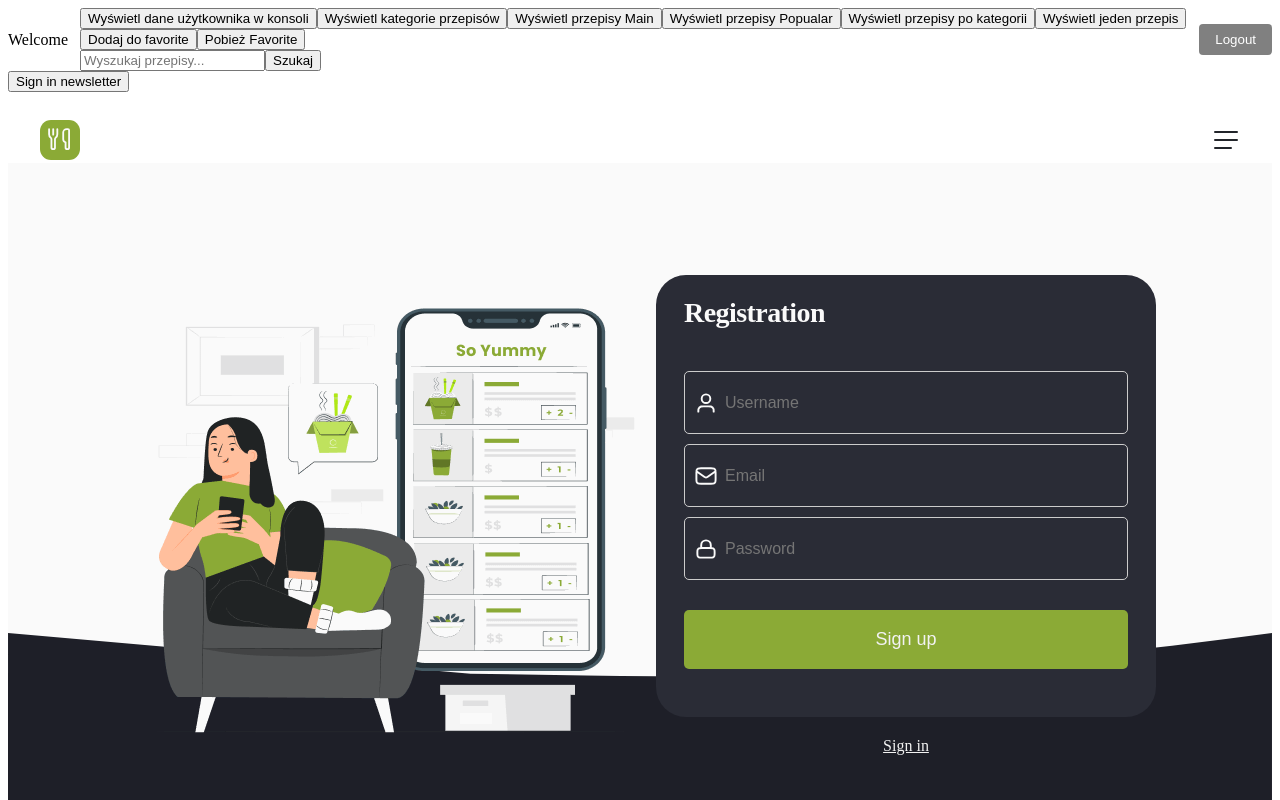
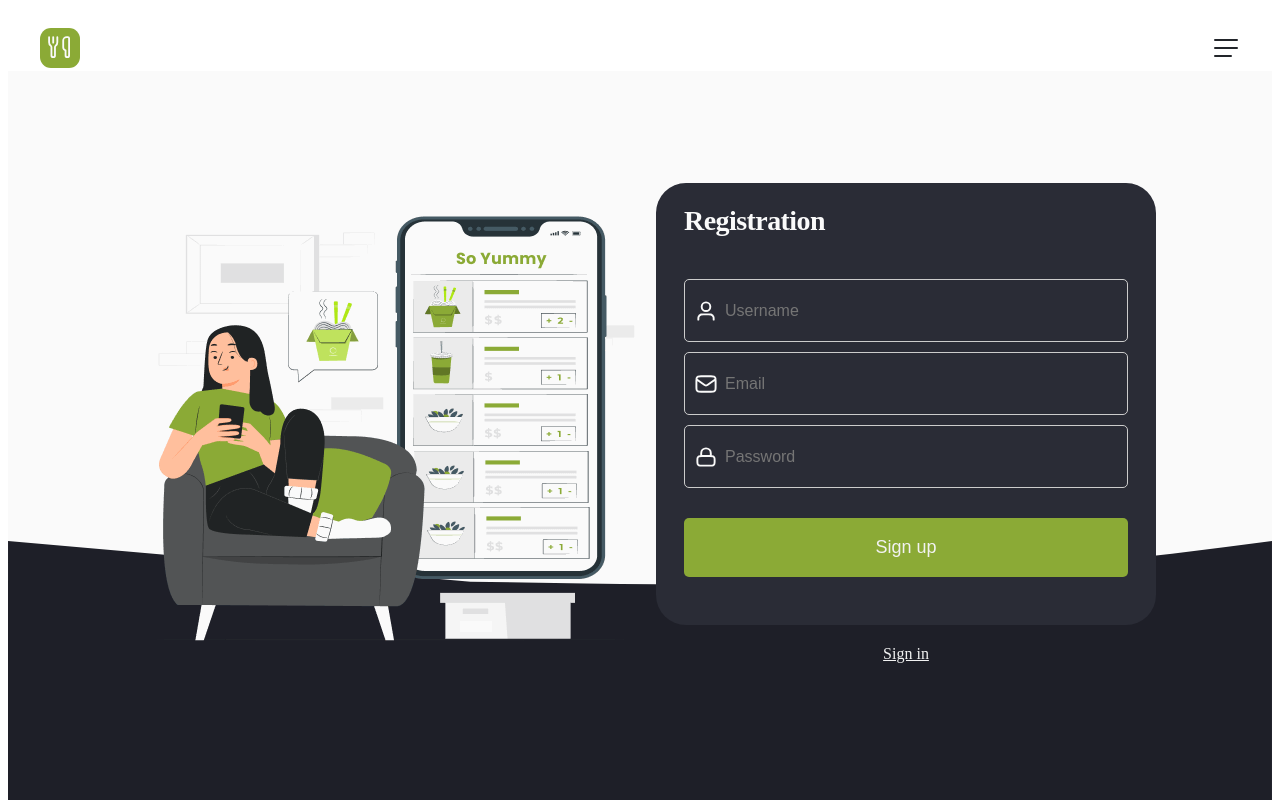
Before and after one commit to JustDunia/SoYummy, a React (Vite) app in the folder SoYummy.SPA/: page /SoYummy/register in a window 1280 px wide. Shown: the top 800 px of the page. Built offline with nearby package versions, Linux system fonts and the light colour scheme.

Commit message:
ukrycie nawigacji na WelcomePage

```diff
--- a/SoYummy.SPA/src/components/SharedLayout.jsx
+++ b/SoYummy.SPA/src/components/SharedLayout.jsx
@@ -1,4 +1,4 @@
-import { Outlet } from 'react-router-dom'
+import { Outlet, useLocation } from 'react-router-dom'
 import { Suspense } from 'react'
 import Navigation from '../components/Navigation/Navigation'
 
@@ -7,11 +7,16 @@ import { SubscriptionButton } from './SubscriptionButton/SubscriptionButton.jsx'
 import { UserMenuMock } from './UserMenuMock'
 
 export const SharedLayout = () => {
+	const location = useLocation();
+	const isWelcomePage = location.pathname ==='/';
+	console.log('location.pathname:', location.pathname);
 	return (
 		<div>
-			<UserMenuMock />
-			<SubscriptionButton />
-			<Navigation />
+			{/* <UserMenuMock />
+			<SubscriptionButton /> */}
+			{/* Warunkowe renderowanie nawigacji na stronach innych niż strona startowa */}
+			{isWelcomePage ? null : <Navigation />}
+
 			<Suspense fallback={<div>Loading...</div>}>
 				<Outlet />
 			</Suspense>
```
